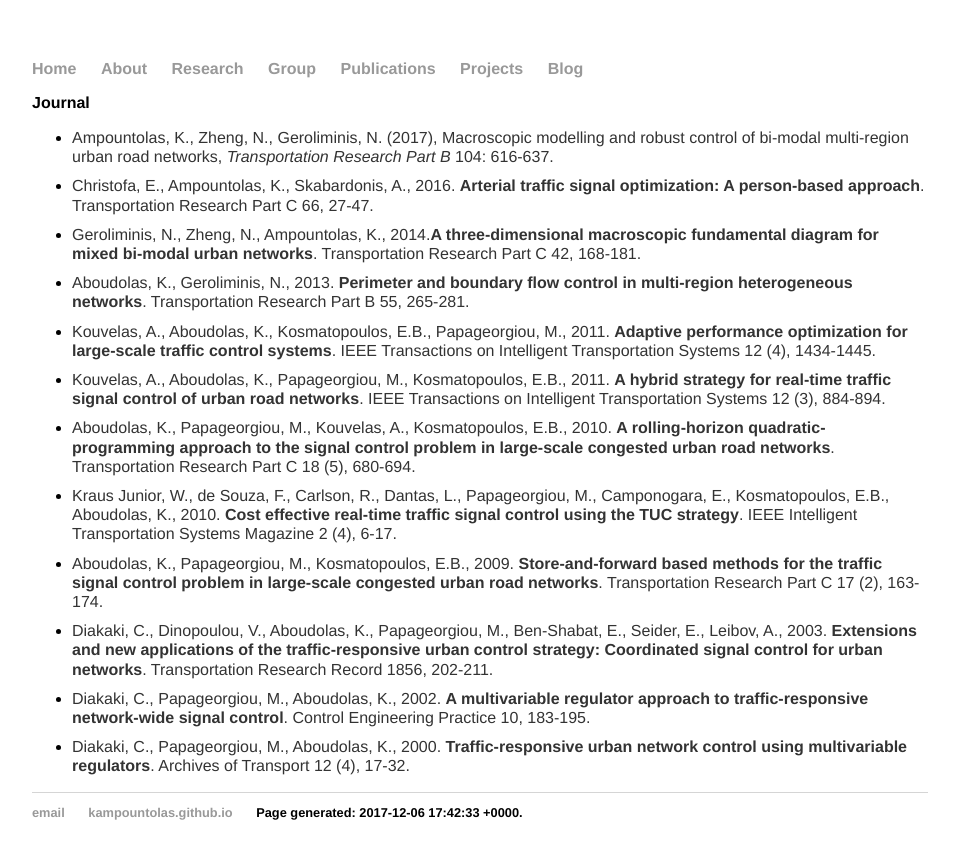
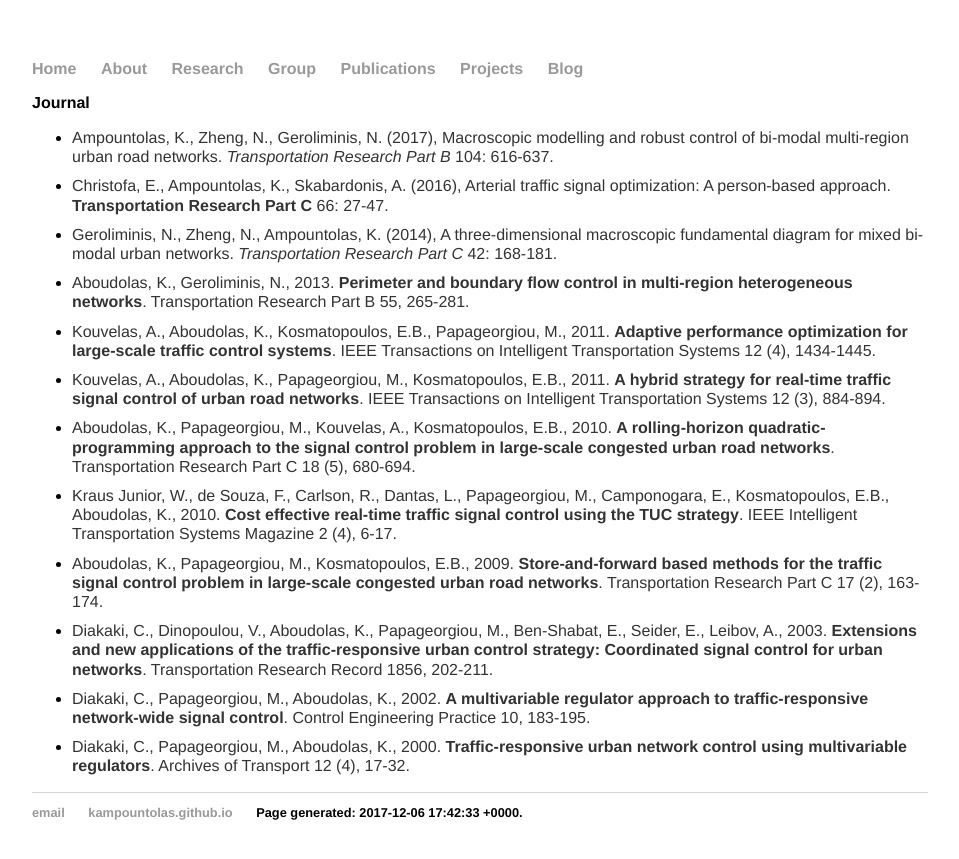
Before and after one commit to kampountolas/kampountolas.github.io, a Jekyll site: the page built from publications/index.html, in a window 1280 px wide. Shown: the top 859 px of the page, without its empty margins (160-1119 px from the left). Built offline with Jekyll 4.4.1, drawn with Linux system fonts in a browser that asks for light colours; nearby versions of some CDN libraries.

```diff
--- a/publications/index.html
+++ b/publications/index.html
@@ -6,14 +6,16 @@ title: Publications
               <h2>Journal</h2>
                   <ul>
                     <li>
-                        <p>Ampountolas, K., Zheng, N., Geroliminis, N. (2017), Macroscopic modelling and robust control of bi-modal multi-region urban road networks, <i>Transportation Research Part B</i> 104: 616-637.</p>
+                        <p>Ampountolas, K., Zheng, N., Geroliminis, N. (2017), Macroscopic modelling and robust control of bi-modal
+                          multi-region urban road networks. <i>Transportation Research Part B</i> 104: 616-637.</p>
 </li>
 <li>
-                        <p>Christofa, E., Ampountolas, K., Skabardonis, A., 2016. <b>Arterial traffic signal optimization: A person-based approach</b>. Transportation Research Part C 66, 27-47.</p>
+                        <p>Christofa, E., Ampountolas, K., Skabardonis, A. (2016), Arterial traffic signal optimization:
+                          A person-based approach. <b>Transportation Research Part C</b> 66: 27-47.</p>
                     </li>
                   <li>
-                      <p>Geroliminis, N., Zheng, N., Ampountolas, K., 2014.<b>A three-dimensional macroscopic fundamental diagram for mixed bi-modal
-urban networks</b>. Transportation Research Part C 42, 168-181.</p>
+                      <p>Geroliminis, N., Zheng, N., Ampountolas, K. (2014), A three-dimensional macroscopic fundamental diagram for mixed
+                        bi-modal urban networks. <i>Transportation Research Part C</i> 42: 168-181.</p>
                   </li>
                   <li>
                     <p>Aboudolas, K., Geroliminis, N., 2013. <b>Perimeter and boundary flow control in multi-region heterogeneous networks</b>.
```
